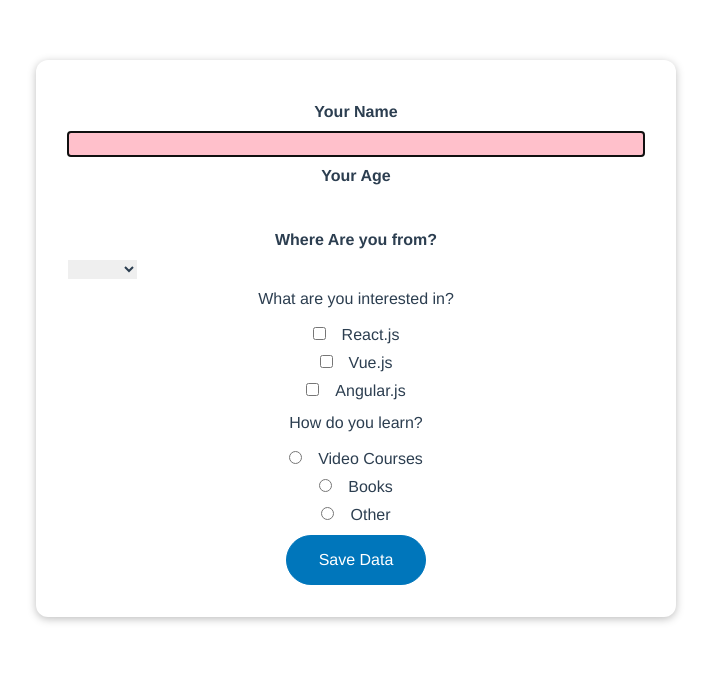
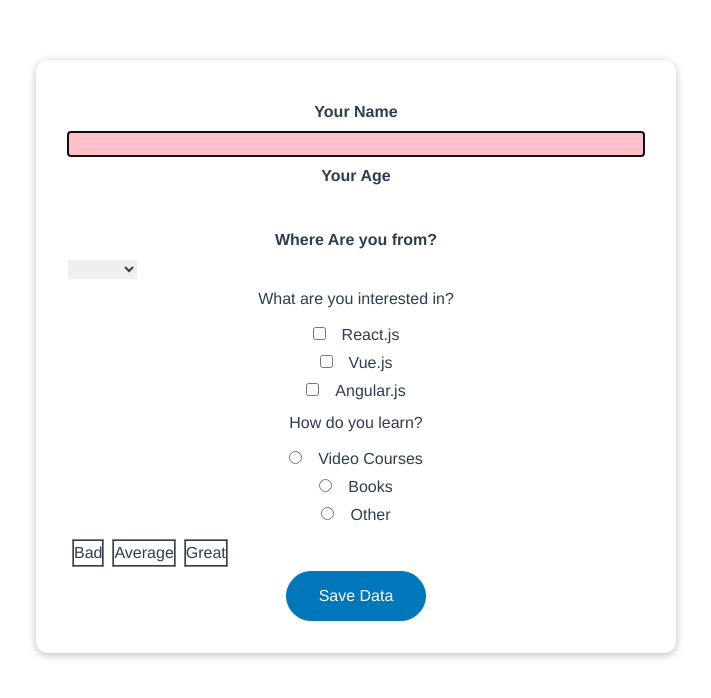
Before and after one commit to hita-fttk/vite-tutorial, a Vue app in the folder vite-app/: page / in a window 1280 px wide. Shown: the top 698 px of the page, without its empty margins (284-995 px from the left). Built offline with nearby package versions, Linux system fonts and the light colour scheme.

Commit message:
カスタムコンポーネントでv-modelを用いてpropsとemitを使用した。

```diff
--- a/vite-app/src/components/Form.vue
+++ b/vite-app/src/components/Form.vue
@@ -1,5 +1,7 @@
 <script setup lang="ts">
 import { DirectiveBinding, ref, watch } from 'vue';
+import Rating from './Rating.vue';
+
 const vFocus = {
   mounted: (el:HTMLElement,binding:DirectiveBinding)=>{
     el.focus()
@@ -12,10 +14,13 @@ const vFocus = {
 const userName = ref<string>('');
 const from = ref<string>('Japan');
 const interest = ref([]);
+const ratings = ref<string>('')
 
 const onSubmit = ()=>{
   console.log(userName.value);
   console.log(from.value);
+  console.log(ratings.value);
+
   console.log('submit');
 }
 watch(interest,()=>{
@@ -73,6 +78,9 @@ watch(interest,()=>{
         <input id="how-other" name="how" type="radio" />
         <label for="how-other">Other</label>
       </div>
+    </div>
+    <div>
+      <Rating v-model="ratings" />
     </div>
     <div>
       <button @click.prevent="onSubmit">Save Data</button>
--- /dev/null
+++ b/vite-app/src/components/Rating.vue
@@ -0,0 +1,54 @@
+<script setup lang="ts">
+import { ref } from 'vue';
+
+const props = defineProps(['modelValue'])
+const emit = defineEmits(['update:modelValue'])
+
+const isActiveButton = ref<string>(props.modelValue)
+const onClick = (buttonType:string)=>{
+    isActiveButton.value = buttonType
+    emit('update:modelValue',isActiveButton.value)
+}
+</script>
+
+<template>
+    <ul>
+        <li>
+            <button v-bind:class="{active:isActiveButton === 'bad'}" @click="onClick('bad')" type="button" >Bad</button>
+        </li>
+        <li>
+            <button v-bind:class="{active:isActiveButton === 'average'}" @click="onClick('average')" type="button">Average</button>
+        </li>
+        <li>
+            <button v-bind:class="{active:isActiveButton === 'great'}" @click="onClick('great')" type="button" >Great</button>
+        </li>
+    </ul>
+
+</template>
+
+<style>
+.active{
+    color: brown;
+}
+
+ul{
+    list-style: none;
+    margin: 8px;
+    padding: 4px;
+    display: flex;
+}
+li{
+    margin: 4px;
+    border: 1px solid gray;
+    display: flex;
+    justify-content: center;
+    align-items: center;
+}
+button{
+    font:inherit;
+    border: 1px solid;
+    background-color: transparent;
+    cursor: pointer;
+
+}
+</style>
```
